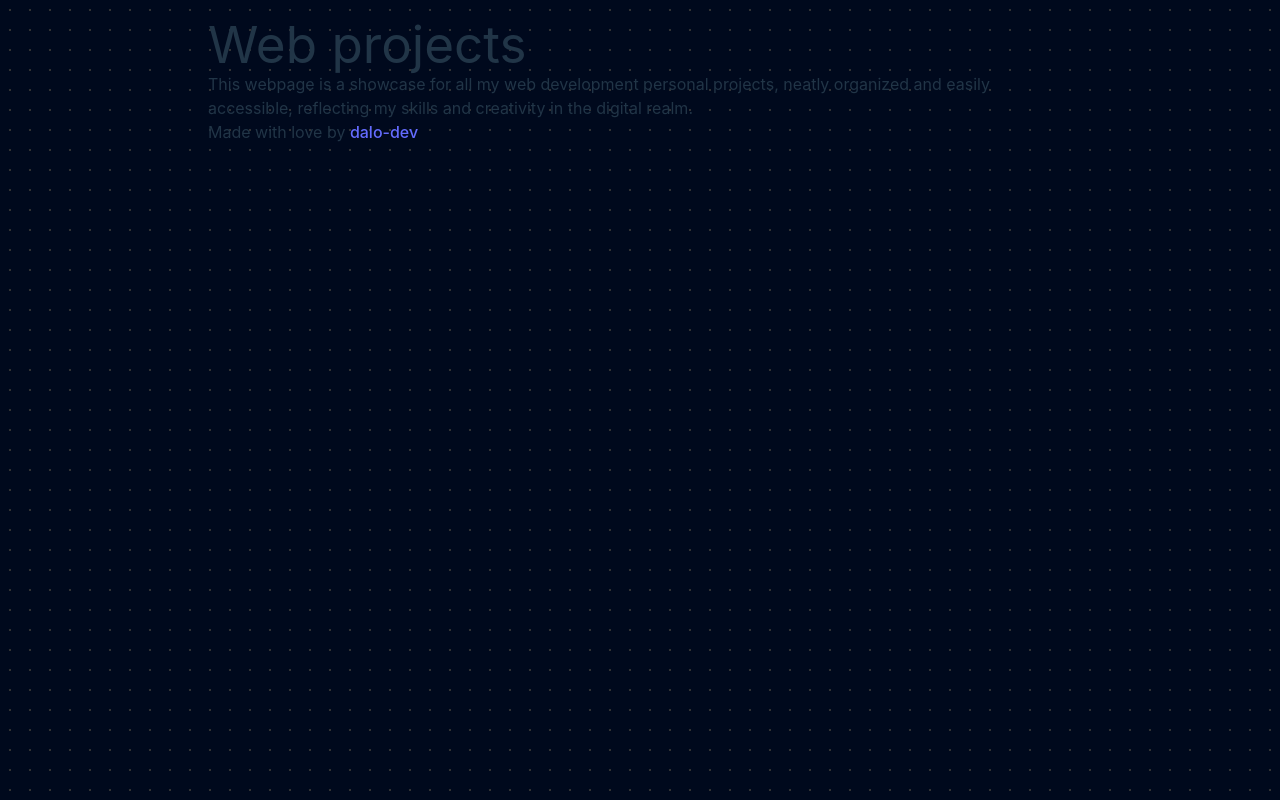
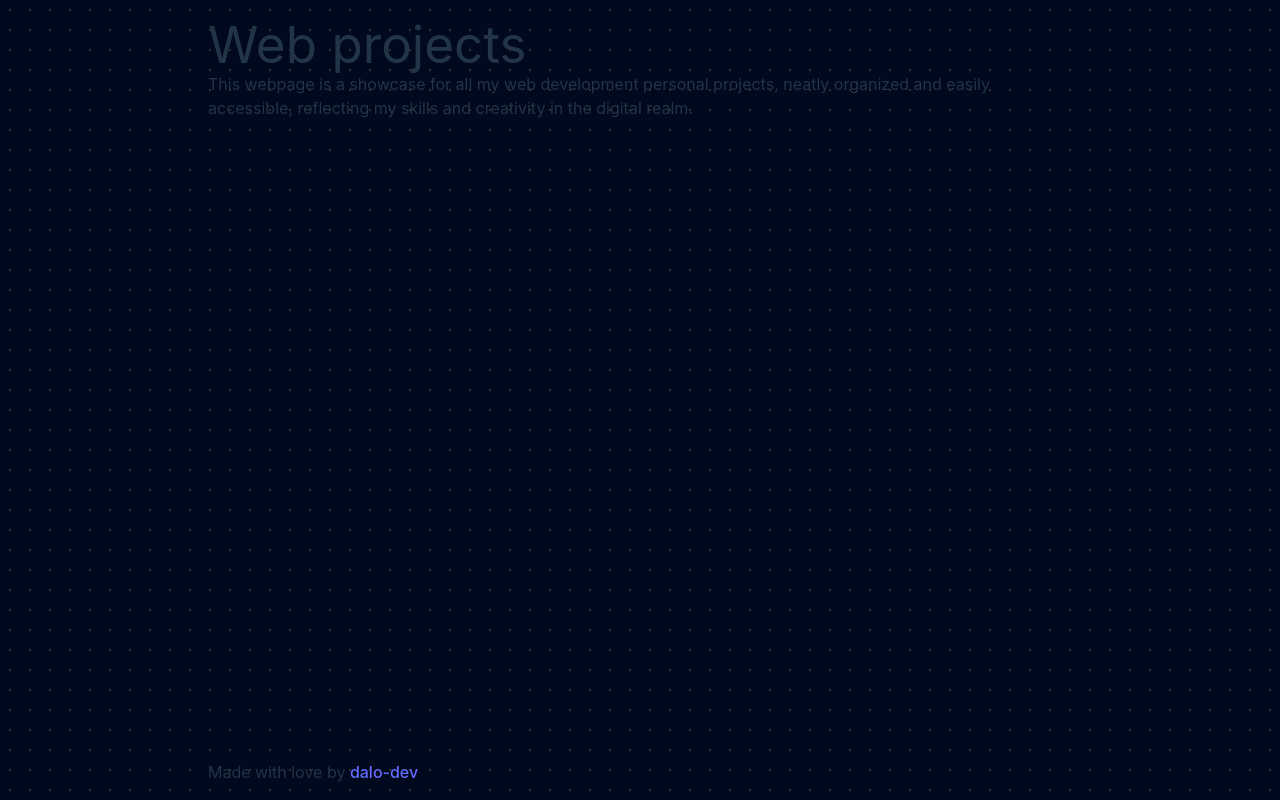
Before and after one commit to dalo-dev/web-projects, a React (Vite) app: page / in a window 1280 px wide. Built offline with nearby package versions, Linux system fonts and the light colour scheme.

Commit message:
Added main container

```diff
--- a/src/App.jsx
+++ b/src/App.jsx
@@ -4,8 +4,8 @@ import Footer from "./components/Footer";
 function App() {
   return (
     <>
-      <div className="absolute top-0 z-[-2] h-screen w-screen bg-[#000000] bg-[radial-gradient(#ffffff33_1px,#00091d_1px)] bg-[size:20px_20px]">
-        <div className="p-4 max-w-4xl m-auto">
+      <div className="absolute top-0 h-screen w-screen bg-[#000000] bg-[radial-gradient(#ffffff33_1px,#00091d_1px)] bg-[size:20px_20px]">
+        <div className="p-4 m-auto max-w-4xl h-full flex flex-col justify-between z-10">
           <Header />
           <Footer />
         </div>
```
